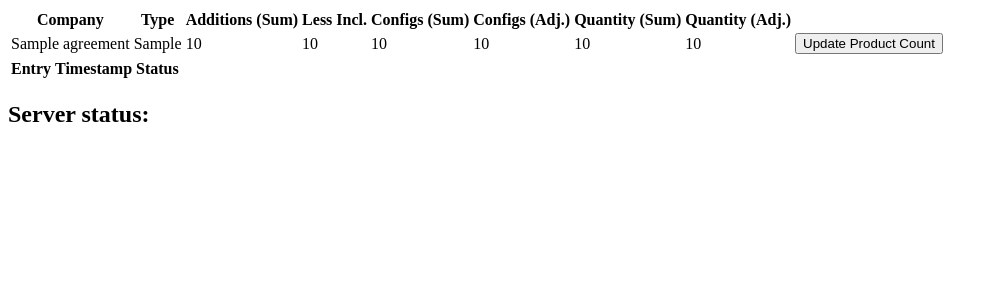
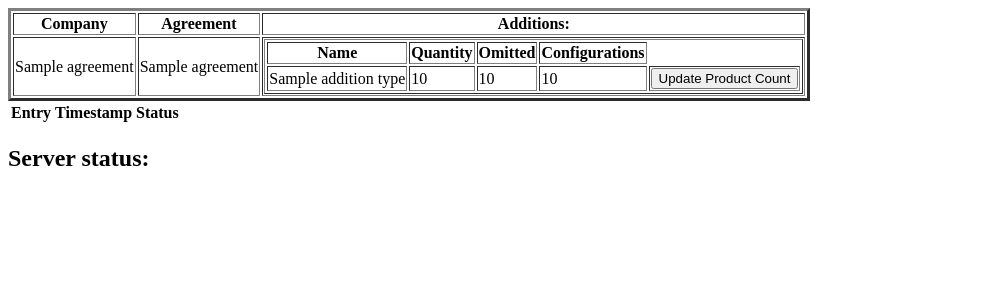
Before and after one commit to openspork/phoneboi, a Flask app: template templates/index.html in a window 1280 px wide. Shown: the top 300 px of the page, without its empty margins (0-998 px from the left). Run offline with Flask 2, Linux system fonts and the light colour scheme; the template is opened without the code that fills it: most values are stand-ins (such as "Sample title", 1, 10 or a date in 2020); lists and menus that the app fills with data are empty; parts of the project's set-up code (start-up, migrations or seed data) failed here and were passed over; some libraries are stand-ins or nearby versions.

Commit message:
basic layout now working

```diff
--- a/app.py
+++ b/app.py
@@ -65,26 +65,50 @@ def init():
 @app.route("/")
 def index():
     agreements = []
-    for product in Agreement.select():
+    for agreement in Agreement.select():
         agreement_fmt = {}
+
         agreement_fmt["company_name"] = agreement.company.name
-        agreement_fmt["configuration_type"] = agreement.configuration_type.name
-        agreement_fmt["addition_sum"] = len(agreement.additions)
-        addition_quantity_sum = 0
-        addition_less_included_sum = 0
+        agreement_fmt["agreement_name"] = agreement.name
+
+        addition_types = {}
+        # Iterate through all additions
         for addition in agreement.additions:
-            addition_quantity_sum = addition_quantity_sum + addition.quantity
-            addition_less_included_sum = addition_less_included_sum + addition.less_included
-        agreement_fmt["addition_quantity_sum"] = addition_quantity_sum
-        agreement_fmt["addition_less_included_sum"] = addition_less_included_sum
-        agreement_fmt["addition_quantity_sum_adj"] = addition_quantity_sum - addition_less_included_sum
-        agreement_fmt["configuration_sum"] = len(agreement.configurations)
-        agreement_fmt["configuration_sum_adj"] = agreement_fmt["configuration_sum"] - addition_less_included_sum
+            # If the addition type does not exist, create
+            if not addition.configuration_type.name in addition_types.keys():
+                addition_types[addition.configuration_type.name] = {
+                    "quantity_sum": addition.quantity,
+                    "less_included_sum": addition.less_included,
+                }
+
+            # Otherwise add to current sums
+            else:
+                addition_types[addition.configuration_type.name]["quantity_sum"] = (
+                    addition_types[addition.configuration_type.name]["quantity_sum"]
+                    + addition.quantity
+                )
+                addition_types[addition.configuration_type.name][
+                    "less_included_sum"
+                ] = (
+                    addition_types[addition.configuration_type.name][
+                        "less_included_sum"
+                    ]
+                    + addition.less_included
+                )
+
+            # Get the number of corresponding configurations
+            addition_types[addition.configuration_type.name]["configuration_sum"] = len(
+                Configuration.select().where(
+                    (Configuration.configuration_type == addition.configuration_type)
+                    & (Configuration.company == agreement.company)
+                )
+            )
+
+        agreement_fmt["addition_types"] = addition_types
+
         agreements.append(agreement_fmt)
 
-
-    return render_template("index.html",
-        agreements = agreements)
+    return render_template("index.html", agreements=agreements)
 
 
 def get_contacts(contact_name):
--- a/templates/index.html
+++ b/templates/index.html
@@ -13,31 +13,41 @@
 	</head>
 	<body>
 		<div>
-			<table>
+			<table border="3"  >
 				<thead>
 					<tr>
 						<th>Company</th>
-						<th>Type</th>
-						<th>Additions (Sum)</th>
-						<th>Less Incl.</th>
-						<th>Configs (Sum)</th>
-						<th>Configs (Adj.)</th>
-						<th>Quantity (Sum)</th>
-						<th>Quantity (Adj.)</th>
+						<th>Agreement</th>
+						<th>Additions:</th>
 					</tr>
 				</thead>
 				<tbody>
 					{% for agreement in agreements %}
 						<tr>
-							<td>{{ agreement["company_name"] }}</td>
-							<td>{{ agreement["configuration_type"] }}</td>
-							<td>{{ agreement["addition_sum"] }}</td>
-							<td>{{ agreement["addition_less_included_sum"] }}</td>
-							<td>{{ agreement["configuration_sum"] }}</td>
-							<td>{{ agreement["configuration_sum_adj"] }}</td>
-							<td>{{ agreement ["addition_quantity_sum"] }}</td>
-							<td>{{ agreement ["addition_quantity_sum_adj"] }}</td>
-							<td><button class="update" id="{{ uuid }}">Update Product Count</button></td>
+							<td> {{ agreement["company_name"] }} </td>
+							<td> {{ agreement["agreement_name"] }} </td>
+							<td>
+								<table border="1">
+									<thead>
+										<th>Name</th>
+										<th>Quantity</th>
+										<th>Omitted</th>
+										<th>Configurations</th>
+									</thead>
+									{% for name, values in agreement["addition_types"].items() %}
+										<tbody>
+											<tr>
+												<td> {{ name }} </td>
+												<td> {{ values["quantity_sum"] }} </td>
+												<td> {{ values["less_included_sum"] }} </td>
+												<td> {{ values["configuration_sum"] }} </td>
+												<td><button class="update" id="{{ uuid }}">Update Product Count</button></td>
+											</tr>
+										</tbody>
+									{% endfor %}
+								</table>
+							</td>
+
 						</tr>
 					{% endfor %}
 				</thead>
```
